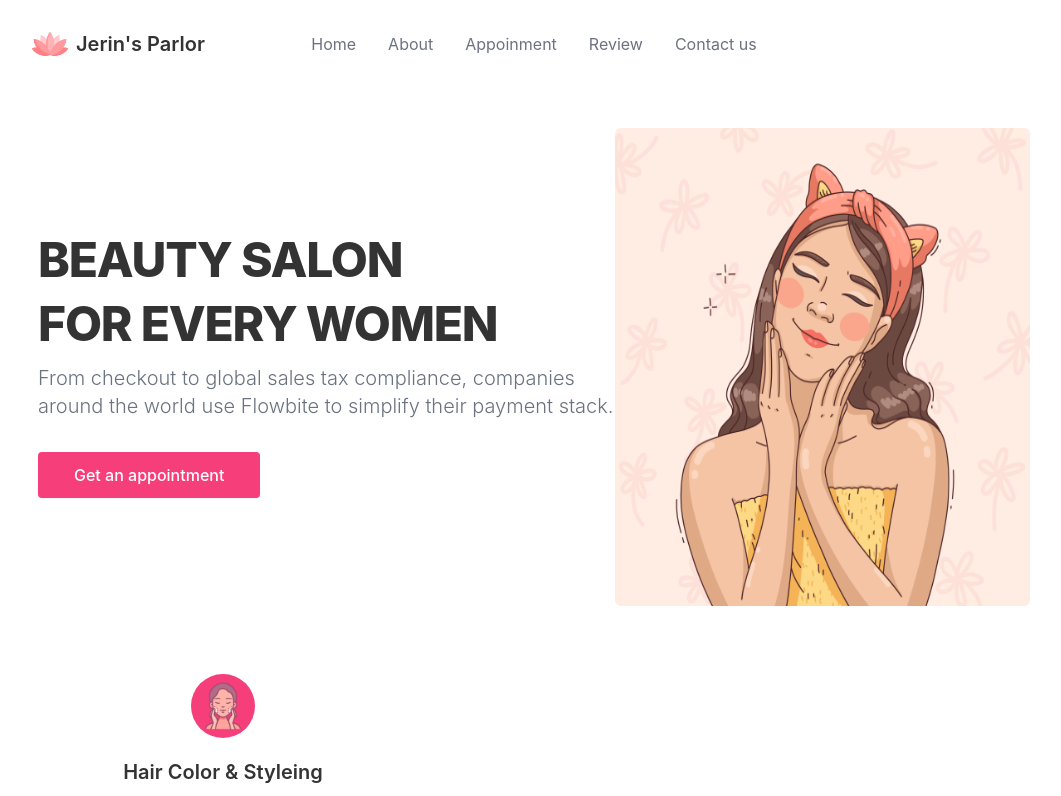
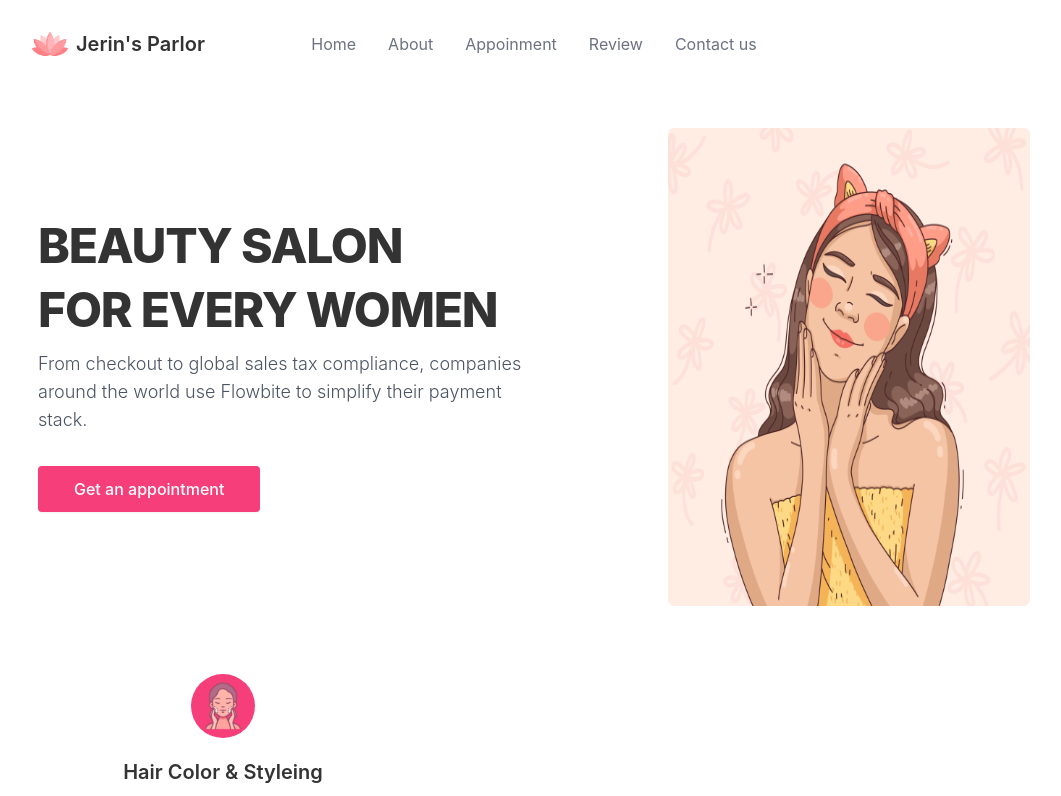
Before and after one commit to Saiket-Das/jerin-parlor, a React (Create React App) app in the folder frontend/: page / in a window 1280 px wide. Shown: the top 796 px of the page, without its empty margins (106-1167 px from the left). Built offline with nearby package versions, Linux system fonts and the light colour scheme.

Commit message:
Frontend - Routes created

```diff
--- a/frontend/src/App.tsx
+++ b/frontend/src/App.tsx
@@ -1,16 +1,27 @@
 import Home from "./app/pages/home/Home";
 
 import Header from "./app/components/shared/Header";
+import { Route, Routes } from "react-router-dom";
+import Dashboard from "./app/pages/dashboard/Dashboard";
+import Book from "./app/pages/dashboard/customer/Book";
 
 const App = () => {
   return (
     <div>
       <Header />
-      {/* <Loading /> */}
 
-      <Home />
+      <Routes>
+        <Route path="/" element={<Home></Home>}></Route>
+        <Route path="home" element={<Home></Home>}></Route>
 
-      {/* <Footer /> */}
+        <Route path="dashboard" element={<Dashboard />}>
+          {/* NESTED ROUTE into Dashboard */}
+          <Route index element={<Book />}></Route>
+        </Route>
+
+        {/* <Route path='login' element={<Login></Login>}></Route>
+        <Route path='signup' element={<SignUp></SignUp>}></Route> */}
+      </Routes>
     </div>
   );
 };
--- a/frontend/src/app/components/home/Hero.tsx
+++ b/frontend/src/app/components/home/Hero.tsx
@@ -6,7 +6,7 @@ const Hero = () => {
   return (
     <div>
       <section className="bg-white my-10">
-        <div className="lg:flex justify-around">
+        <div className="lg:flex justify-around gap-32">
           <div className="mr-auto place-self-center lg:col-span-7">
             <h1 className="max-w-2xl mb-4 text-4xl font-extrabold tracking-tight leading-none md:text-5xl xl:text-5xl">
               BEAUTY SALON
@@ -14,7 +14,7 @@ const Hero = () => {
             <h1 className="max-w-2xl mb-4 text-4xl font-extrabold tracking-tight leading-none md:text-5xl xl:text-5xl">
               FOR EVERY WOMEN
             </h1>
-            <p className="max-w-2xl mb-6 font-light text-gray-500 lg:mb-8 md:text-lg lg:text-xl dark:text-gray-400">
+            <p className="max-w-2xl mb-6 font-light text-gray-600 lg:mb-8 md:text-lg lg:text-md">
               From checkout to global sales tax compliance, companies around the
               world use Flowbite to simplify their payment stack.
             </p>
--- a/frontend/src/app/components/shared/Testimonial.tsx
+++ b/frontend/src/app/components/shared/Testimonial.tsx
@@ -28,12 +28,7 @@ const Testimonial = () => {
             </div>
             <div className="rating mb-3">
               <input type="radio" name="rating-1" className="mask mask-star" />
-              <input
-                type="radio"
-                name="rating-1"
-                className="mask mask-star"
-                read-only
-              />
+              <input type="radio" name="rating-1" className="mask mask-star" />
               <input type="radio" name="rating-1" className="mask mask-star" />
               <input type="radio" name="rating-1" className="mask mask-star" />
               <input type="radio" name="rating-1" className="mask mask-star" />
--- /dev/null
+++ b/frontend/src/app/pages/dashboard/Dashboard.tsx
@@ -0,0 +1,11 @@
+import React from "react";
+
+const Dashboard = () => {
+  return (
+    <div>
+      <p>Dashboard</p>
+    </div>
+  );
+};
+
+export default Dashboard;
--- /dev/null
+++ b/frontend/src/app/pages/dashboard/customer/Book.tsx
@@ -0,0 +1,11 @@
+import React from "react";
+
+const Book = () => {
+  return (
+    <div>
+      <p>Book</p>
+    </div>
+  );
+};
+
+export default Book;
```
